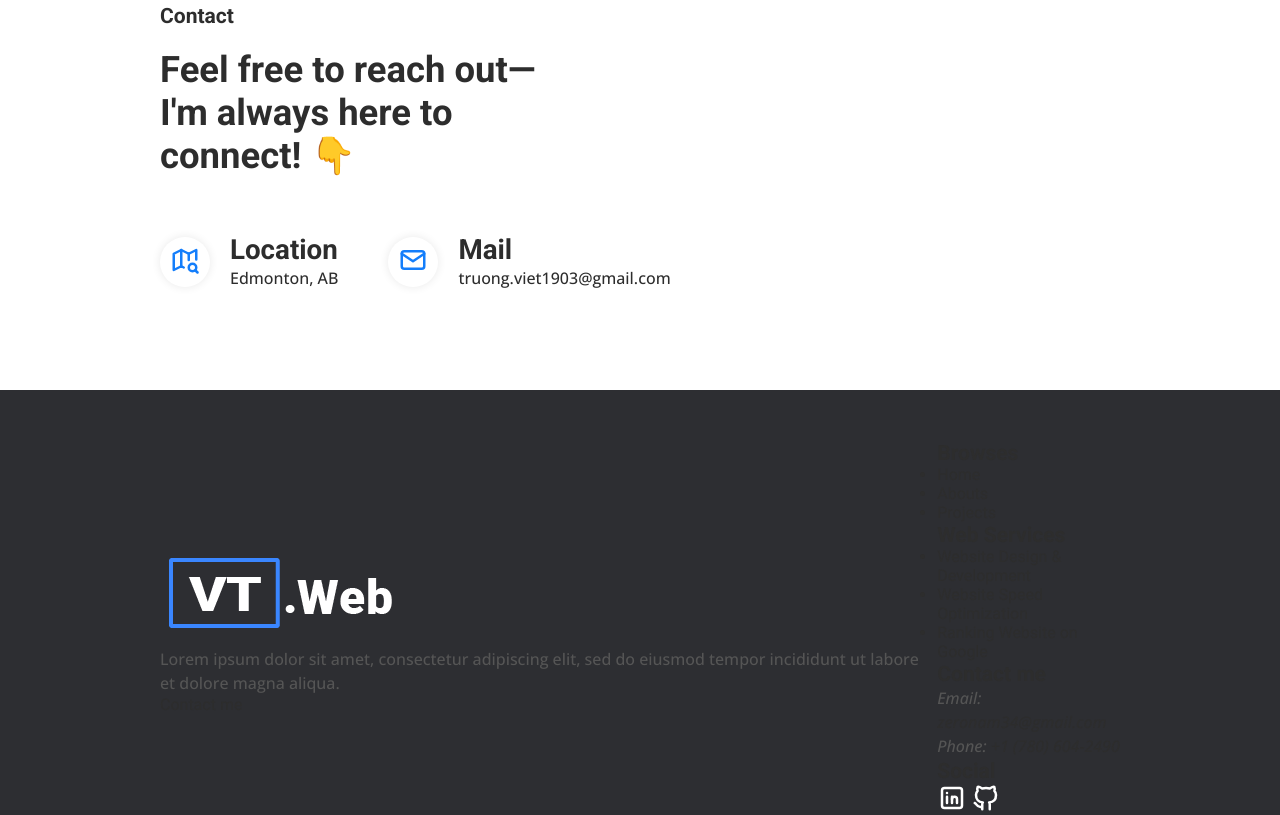
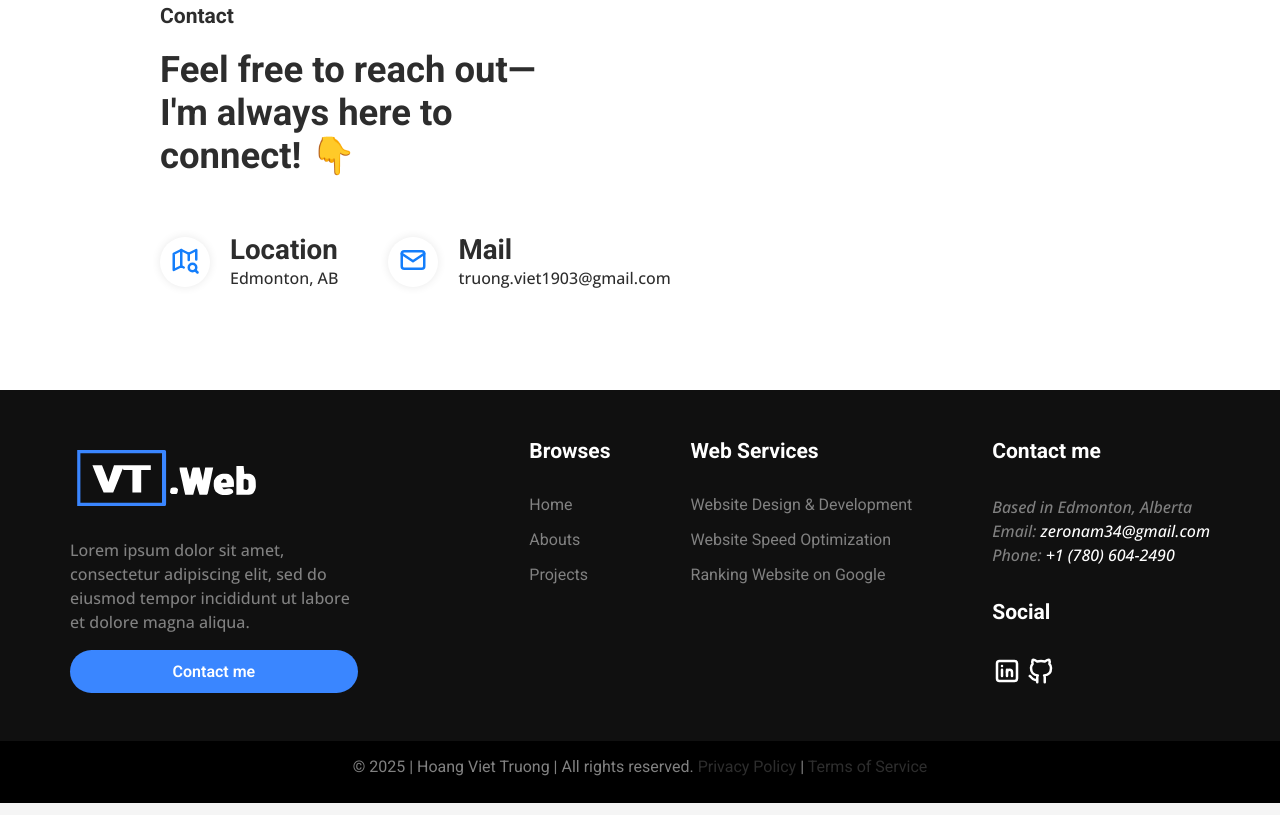
Before and after one commit to Viettruong1903/viettruong1905-website, a website: page index.html in a window 1280 px wide. Shown: the part 1985-2800 px from the top of the page. Drawn offline with nearby package versions, Linux system fonts and the light colour scheme.

Commit message:
finish style footer

```diff
--- a/css/index.css
+++ b/css/index.css
@@ -197,23 +197,3 @@
   gap: 20px;
   align-items: center;
 }
-
-/* FOOTER */
-
-footer {
-  background-color: #2d2e32;
-
-}
-
-.footer-p {
-  color: #fff;
-}
-
-footer>div {
-  max-width: 960px;
-  margin: 0 auto;
-  display: flex;
-  justify-content: space-between;
-  align-items: center;
-  padding: 50px 0;
-}
--- a/index.html
+++ b/index.html
@@ -167,18 +167,22 @@
         <div class="footer-container">
 
           <section class="branding-container">
-            <div class="logo">
-              <a href="index.html">
-                <img src="img/logo-blackground.png" alt="Website Logo">
+
+            <div>
+              <a href="index.html" title="Home - Viet Truong Website">
+                <img src="img/viet-truong-website-for-black-background.svg"
+                alt="Viet Truong's Website Logo"
+                class="logo">
               </a>
             </div>
+
             <p>Lorem ipsum dolor sit amet, consectetur adipiscing elit, sed do eiusmod tempor incididunt ut labore et dolore magna aliqua. </p>
 
-            <a href="contact.html">Contact me</a>
+            <a class="footer-cta btn-primary" href="contact.html">Contact me</a>
           </section>
 
           <section class="information-container">
-            <section>
+            <section class="browses">
               <div>
                 <h4>Browses</h4>
                 <!-- line -->
@@ -192,7 +196,7 @@
               </nav>
             </section>
 
-            <section>
+            <section class="web-services">
               <div>
                 <h4>Web Services</h4>
                 <!-- line -->
@@ -206,27 +210,28 @@
               </nav>
             </section>
 
-            <section>
-              <div>
+            <section class="contact-me">
+              <div class="phone-email">
                 <div>
                   <h4>Contact me</h4>
                   <!-- line -->
                 </div>
 
                 <address>
+                  <p>Based in Edmonton, Alberta</p>
                   <p>Email: <a href="mailto:zeronam34@gmail.com">zeronam34@gmail.com</a></p>
                   <p>Phone: <a href="tel:+17806042490">+1 (780) 604-2490</a></p>
                 </address>
               </div>
 
-              <div>
+              <div class="social-icon">
                 <div>
                   <h4>Social</h4>
                   <!-- line -->
                 </div>
 
                 <div class="footerc__socials">
-                  <a aria-label="linkedin" target="_blank" rel="noreferrer" href="https://www.linkedin.com/in/stefan-topalovic-dev/">
+                  <a aria-label="linkedin" target="_blank" rel="noreferrer" href="https://www.linkedin.com/in/viet-truong-6869b3324/">
                     <svg xmlns="http://www.w3.org/2000/svg" width="30" height="30" viewBox="0 0 24 24" fill="none" stroke="#fff" stroke-width="2" stroke-linecap="round" stroke-linejoin="round" class="tabler-icon tabler-icon-brand-linkedin">
                       <path d="M4 4m0 2a2 2 0 0 1 2 -2h12a2 2 0 0 1 2 2v12a2 2 0 0 1 -2 2h-12a2 2 0 0 1 -2 -2z"></path><path d="M8 11l0 5"></path>
                       <path d="M8 8l0 .01"></path>
@@ -245,9 +250,11 @@
 
           </section>
         </div>
-        <small>
-          &copy; 2025 Best Day Ever Vacations. All rights reserved. <a href="privacy.html">Privacy Policy</a> | <a href="terms.html">Terms of Service</a>
-        </small>
+        <div class="small-section">
+          <small>
+            &copy; 2025 | Hoang Viet Truong | All rights reserved. <a href="privacy.html">Privacy Policy</a> | <a href="terms.html">Terms of Service</a>
+          </small>
+        </div>
 
       </footer>
     </main>
--- /dev/null
+++ b/scss/footer.scss
@@ -0,0 +1,131 @@
+// Based on mobile view
+footer {
+  background-color: #101010;
+
+  .footer-container{
+    max-width: 1140px;
+    margin: 0 auto;
+    padding: 3rem 1rem;
+    display: flex;
+    flex-direction: column;
+    gap: 2rem;
+
+
+    @include bp(large){
+      flex-direction: row;
+    }
+
+
+    .branding-container{
+      // background-color: lightblue;
+      width: 100%;
+      display: flex;
+      flex-direction: column;
+      gap: 1rem;
+
+      @include bp(medium) {
+        width: 25rem;
+      }
+
+      @include bp(large){
+        width: 25rem;
+      }
+
+      .logo{
+        width: 150px;
+        height: 60px;
+        max-width: 100%;
+        height: auto;
+
+        @include bp(large){
+          width: 200px;
+          height: 80px;
+        }
+      }
+
+      p{
+        color: $text-light-color;
+      }
+
+      .footer-cta {
+        text-align: center;
+      }
+    }
+
+    .information-container{
+      // background-color: lightcoral;
+      width: 100%;
+      display: flex;
+      flex-direction: column;
+      justify-content: flex-start;
+      gap: 2rem;
+
+      @include bp(large){
+        flex-direction: row;
+        justify-content: flex-end;
+        gap: 5rem;
+      }
+
+      .browses,
+      .web-services
+      {
+        color: $white-color;
+        display: flex;
+        flex-direction: column;
+        gap: 2rem;
+
+        nav{
+          ul{
+
+            display: flex;
+            flex-direction: column;
+            gap: 1rem;
+
+            li{
+              list-style: none;
+              a{
+                display: block;
+                width: 100%;
+                color: $text-light-color;
+              }
+            }
+          }
+        }
+      }
+
+      .contact-me{
+        color: $white-color;
+        display: flex;
+        flex-direction: column;
+        gap: 2rem;
+
+        .phone-email,
+        .social-icon
+        {
+          display: flex;
+          gap: 2rem;
+          flex-direction: column;
+
+          address {}
+            p{
+              color: $text-light-color;
+              a{
+                color: $white-color;
+              }
+
+            }
+          }
+        }
+      }
+    }
+  }
+
+  .small-section{
+    background-color: black;
+    height: 30px;
+    padding: 1rem;
+    text-align: center;
+    small{
+      color: $text-light-color;
+    }
+  }
--- a/scss/styles.scss
+++ b/scss/styles.scss
@@ -3,7 +3,7 @@ $hover-color: #2e69cc;
 $white-color: #ffffff;
 $background-light-color: #f5f5f5;
 $text-color: #2d2d2d;
-$text-light-color: #555;
+$text-light-color: #818181;
 
 * {
   padding: 0;
@@ -60,3 +60,6 @@ body {
 @import 'mediaqueries';
 @import 'buttons';
 @import 'header';
+
+
+@import 'footer';
```
Also changed, not shown: scss/styles.css, 1 other file.
